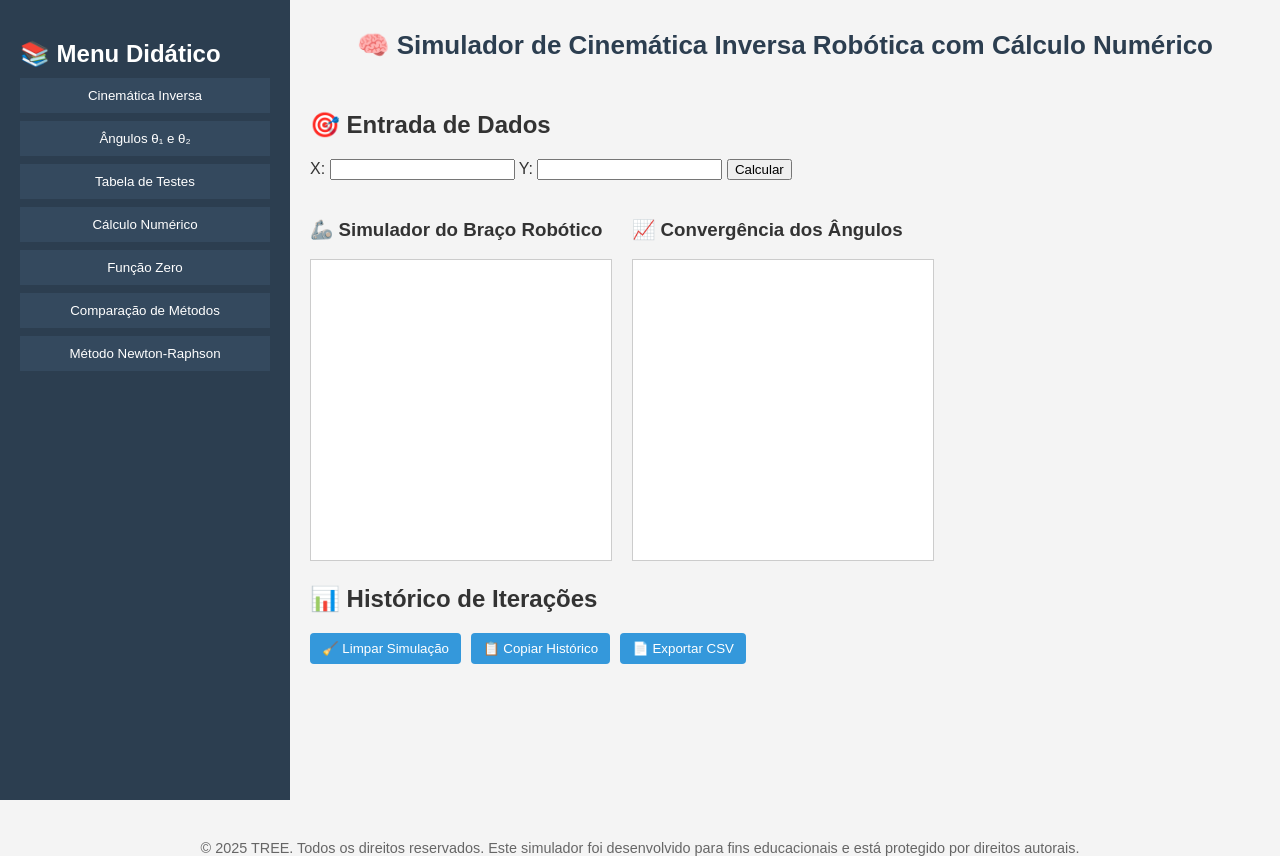
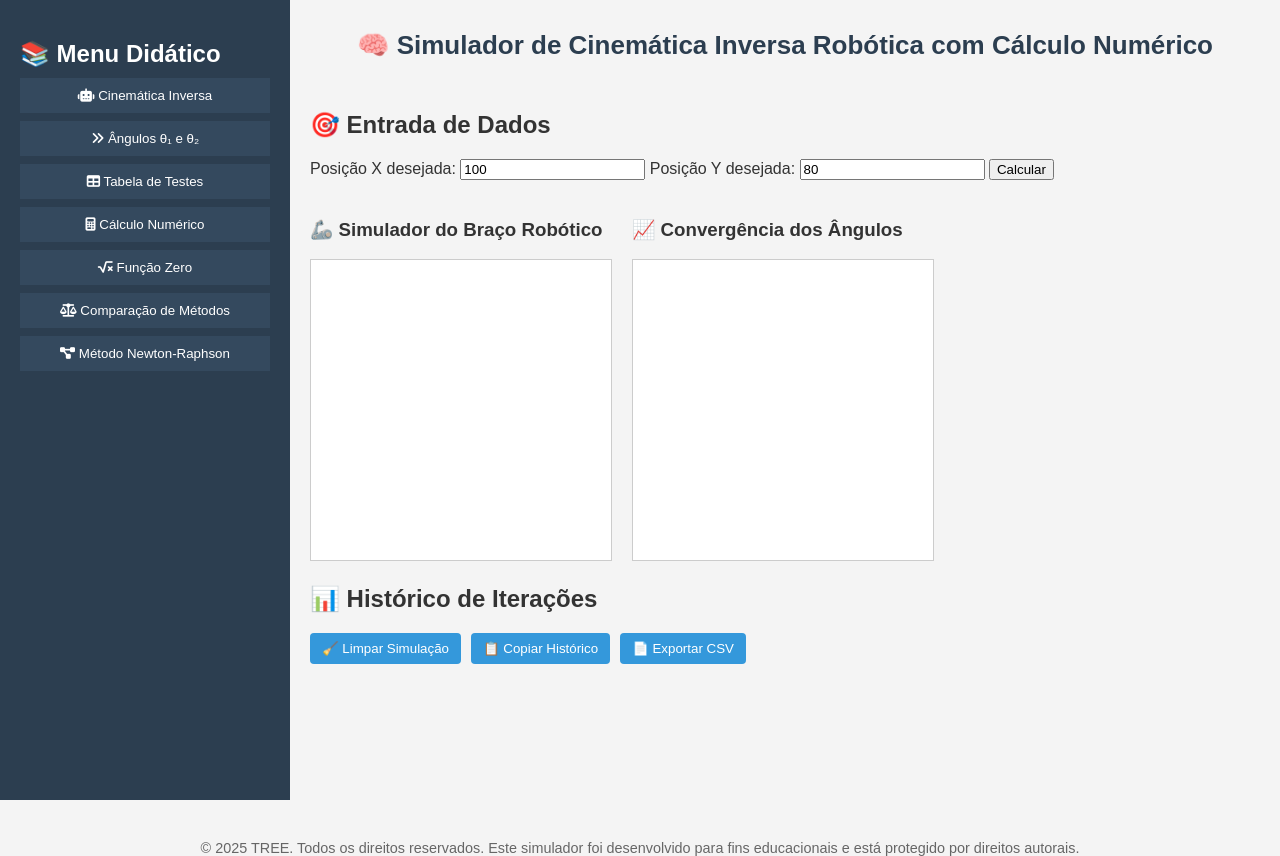
Before and after one commit to lsbrito/simulador-cinematica-inversa, a plain HTML site: page index.html in a window 1280 px wide. Drawn offline with Linux system fonts and the light colour scheme.

Commit message:
Update index.html
Atualização do menu, e formatação dos botões

```diff
--- a/index.html
+++ b/index.html
@@ -5,18 +5,21 @@
   <meta name="viewport" content="width=device-width, initial-scale=1.0" />
   <title>Simulador de Cinemática Inversa Robótica com Cálculo Numérico</title>
   <link rel="stylesheet" href="style.css" />
+  <link rel="stylesheet" href="https://cdnjs.cloudflare.com/ajax/libs/font-awesome/6.5.0/css/all.min.css">
+
 </head>
 <body>
   <div class="container">
+    <!-- Menu Didático -->
     <aside class="menu">
       <h2>📚 Menu Didático</h2>
-      <button type="button" onclick="mostrarCinematica()">Cinemática Inversa</button>
-      <button type="button" onclick="mostrarExplicacao()">Ângulos θ₁ e θ₂</button>
-      <button type="button" onclick="mostrarTabela()">Tabela de Testes</button>
-      <button type="button" onclick="mostrarNumerico()">Cálculo Numérico</button>
-      <button type="button" onclick="mostrarFuncao()">Função Zero</button>
-      <button type="button" onclick="mostrarComparacao()">Comparação de Métodos</button>
-      <button type="button" onclick="mostrarNewton()">Método Newton-Raphson</button>
+      <button type="button" onclick="mostrarCinematica()"><i class="fas fa-robot"></i> Cinemática Inversa</button>
+      <button type="button" onclick="mostrarExplicacao()"><i class="fas fa-angle-double-right"></i> Ângulos θ₁ e θ₂</button>
+      <button type="button" onclick="mostrarTabela()"><i class="fas fa-table"></i> Tabela de Testes</button>
+      <button type="button" onclick="mostrarNumerico()"><i class="fas fa-calculator"></i> Cálculo Numérico</button>
+      <button type="button" onclick="mostrarFuncao()"><i class="fas fa-square-root-variable"></i> Função Zero</button>
+      <button type="button" onclick="mostrarComparacao()"><i class="fas fa-balance-scale"></i> Comparação de Métodos</button>
+      <button type="button" onclick="mostrarNewton()"><i class="fas fa-project-diagram"></i> Método Newton-Raphson</button>
     </aside>
 
     <main class="conteudo">
@@ -26,14 +29,19 @@
 
       <section class="entrada">
         <h2>🎯 Entrada de Dados</h2>
-        <label for="x">X:</label>
-        <input type="number" id="x" />
-        <label for="y">Y:</label>
-        <input type="number" id="y" />
-        <button type="button" onclick="calcular()">Calcular</button>
+        <label for="x">Posição X desejada:</label>
+        <input type="number" id="x" value="100" />
+        <label for="y">Posição Y desejada:</label>
+        <input type="number" id="y" value="80" />
+        <button type="button" class="botao-padrao" onclick="calcular()">Calcular</button>
+
+
         <div class="resultado-container">
           <p id="resultado"></p>
         </div>
+
+
+
       </section>
 
       <section class="visual">
@@ -66,10 +74,12 @@
     </div>
   </div>
 
-  <script src="script.js"></script>
   <footer style="text-align: center; font-size: 0.9em; color: #666; margin-top: 40px;">
   © 2025 TREE. Todos os direitos reservados. Este simulador foi desenvolvido para fins educacionais e está protegido por direitos autorais.
 </footer>
 
+  <script src="script.js"></script>
+
+
 </body>
 </html>
```
